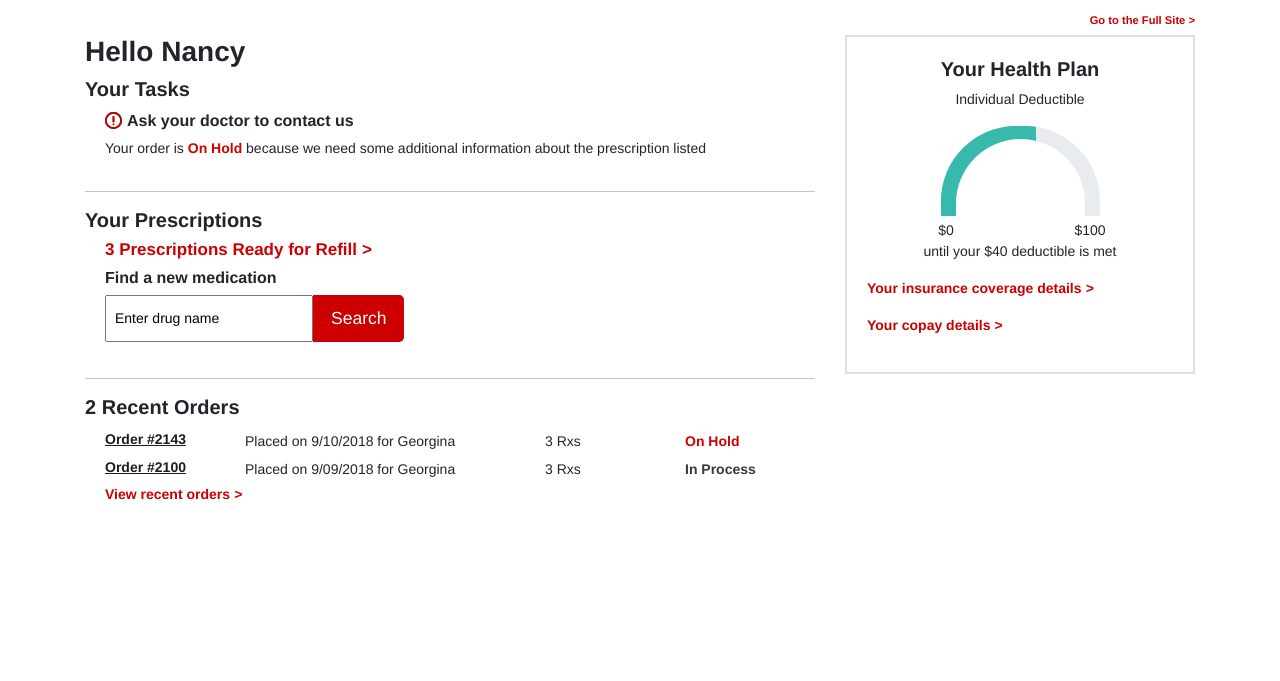
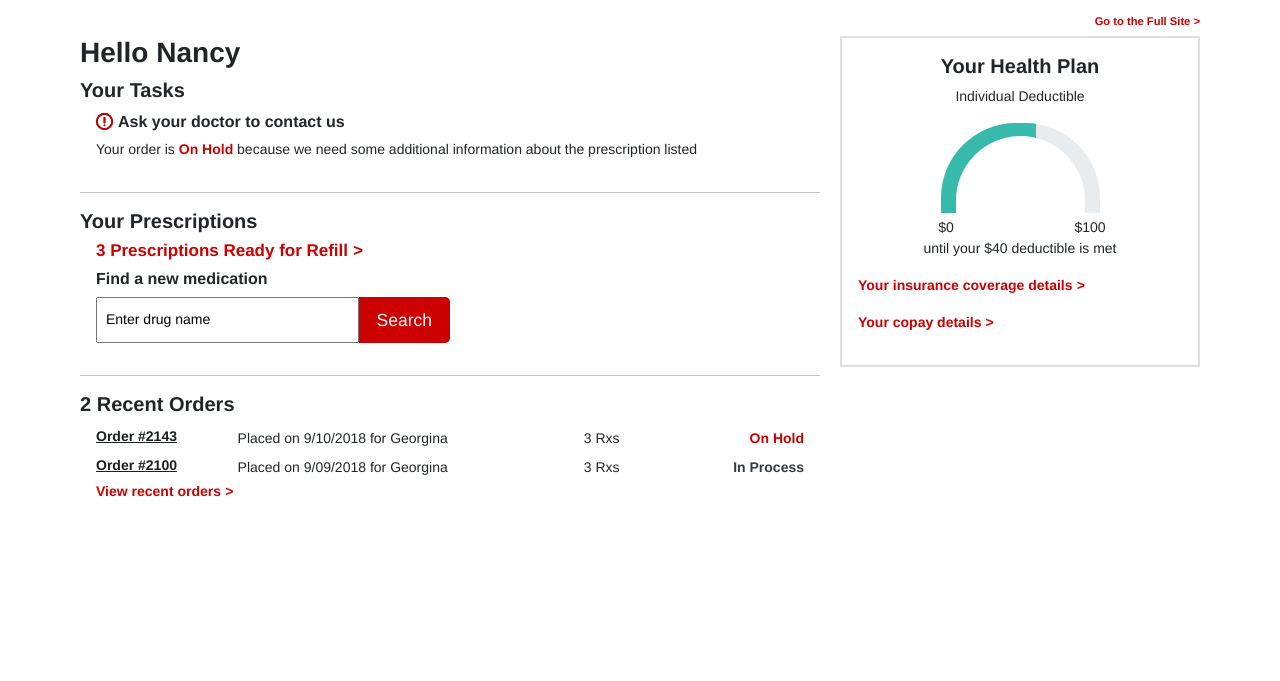
Before and after one commit to corbetteweb/CVS, a React app: page / in a window 1280 px wide. Shown: the part 119-800 px from the top of the page. Built offline with nearby package versions, Linux system fonts and the light colour scheme.

Commit message:
text-alignment and integrating cvs specific styles

```diff
--- a/src/YourPrescriptions.js
+++ b/src/YourPrescriptions.js
@@ -16,7 +16,7 @@ class YourPrescriptions extends Component {
 		  <section className="card-body pt-0">
           <h3><a href="">3 Prescriptions Ready for Refill <i>&gt;</i></a></h3>
           <h4>{"Find a new medication"}</h4>
-          <div className="btn-group" role="group">
+          <div className="btn-group col-md-6 pl-0 pr-0" role="group">
 			<input className="rx-search-field pl-2 col" alt="Enter drug name in this field" type="text" value={this.state.value} onClick = {() => this.setState({value:" "})} onChange = {() => this.setState({value:'X'})} />
             <input className="rx-search-btn btn-danger btn-lg btn" alt="submit search" type="submit" value="Search"/>
 		  </div>
--- a/src/YourRecentOrders.js
+++ b/src/YourRecentOrders.js
@@ -15,9 +15,12 @@ class YourRecentOrders extends Component {
 					<div className="col">
 						<a href="" className="list-group-item-info"><h5><ins className="order-id">Order #{orders[index].orderNumber}</ins></h5></a>
 					</div>
-					<div className="col-lg-5">Placed on {orders[index].date} for {orders[index].patient}</div>
-					<div className="col">{orders[index].quantity} Rxs</div>
-					<div className="col"><span className={orders[index].statusType}>{orders[index].status}</span></div>
+					<div className="col-md-5 d-none d-md-block">Placed on {orders[index].date} for {orders[index].patient}</div>
+					<div className="col text-center d-none d-md-block">{orders[index].quantity} Rxs</div>
+					<div className="col text-right"><span className={orders[index].statusType}>{orders[index].status}</span></div>
+
+					<div className="col-10 d-sm-block d-md-none">Placed on {orders[index].date} for {orders[index].patient}</div>
+					<div className="col-2 pl-0 text-right d-sm-block d-md-none">{orders[index].quantity} Rxs</div>
 				  </div>
 				)
 			})}
--- a/src/scss/_variables.scss
+++ b/src/scss/_variables.scss
@@ -166,7 +166,7 @@ $body-color:                $gray-900 !default;
 //
 // Style anchor elements.
 
-$link-color:                theme-color("primary") !default;
+$link-color:                $red !default;
 $link-decoration:           none !default;
 $link-hover-color:          darken($link-color, 15%) !default;
 $link-hover-decoration:     underline !default;
@@ -214,7 +214,7 @@ $container-max-widths: (
 // Set the number of columns and specify the width of the gutters.
 
 $grid-columns:                12 !default;
-$grid-gutter-width:           30px !default;
+$grid-gutter-width:           20px !default;
 
 // Components
 //
@@ -712,7 +712,7 @@ $jumbotron-bg:                      $gray-200 !default;
 // Cards
 
 $card-spacer-y:                     .75rem !default;
-$card-spacer-x:                     1.25rem !default;
+$card-spacer-x:                     1.0rem !default;
 $card-border-width:                 $border-width !default;
 $card-border-radius:                $border-radius !default;
 $card-border-color:                 rgba($black, .125) !default;
@@ -726,7 +726,7 @@ $card-group-margin:                 ($grid-gutter-width / 2) !default;
 $card-deck-margin:                  $card-group-margin !default;
 
 $card-columns-count:                3 !default;
-$card-columns-gap:                  1.25rem !default;
+$card-columns-gap:                  1.0rem !default;
 $card-columns-margin:               $card-spacer-y !default;
 
 
```
Also changed, not shown: css/_variables.css (added), css/bootstrap-grid.css, css/bootstrap-reboot.css, css/bootstrap.css, src/css/_variables.css (added), src/css/bootstrap-grid.css, src/css/bootstrap.css, 4 other files.
